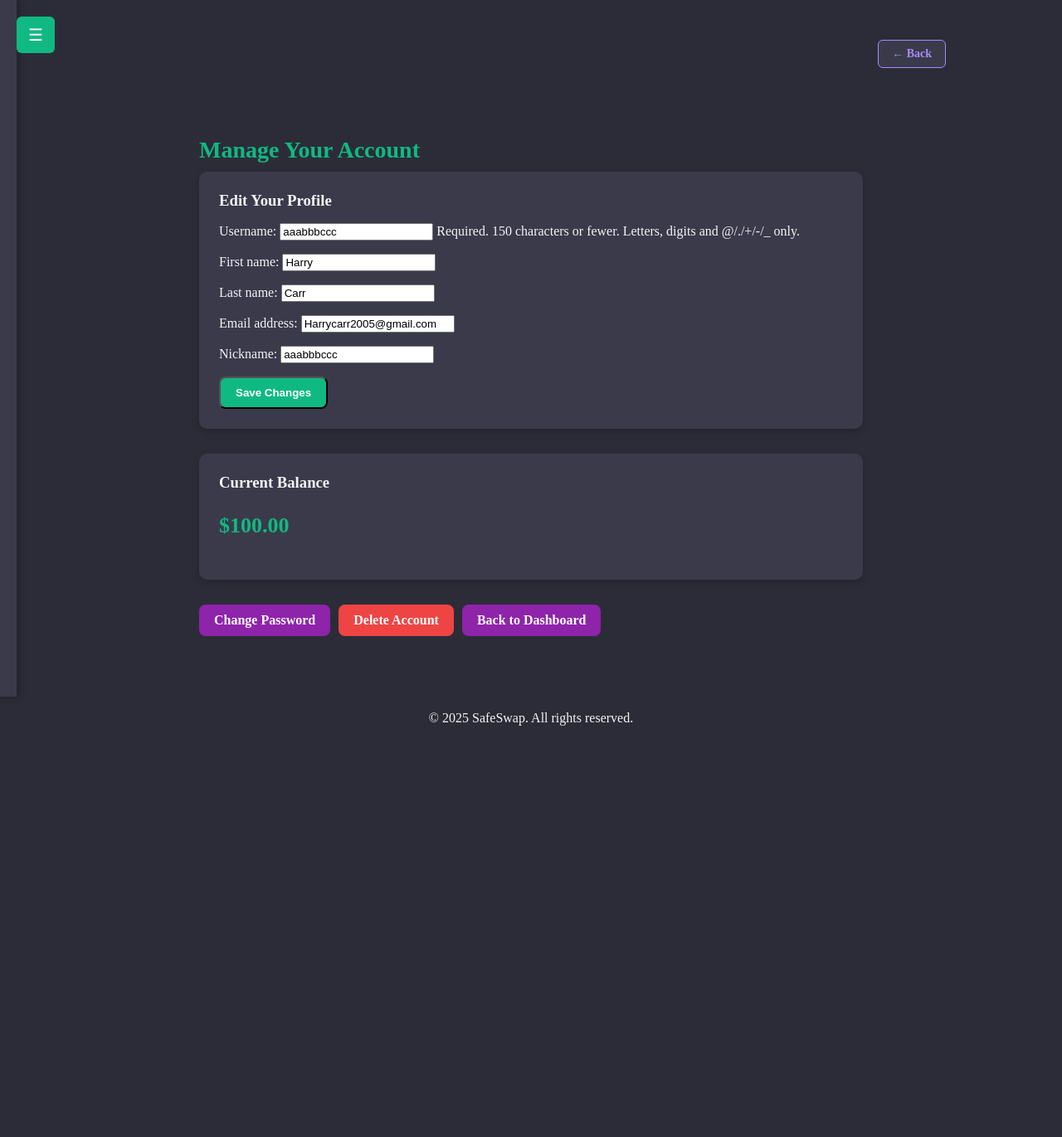
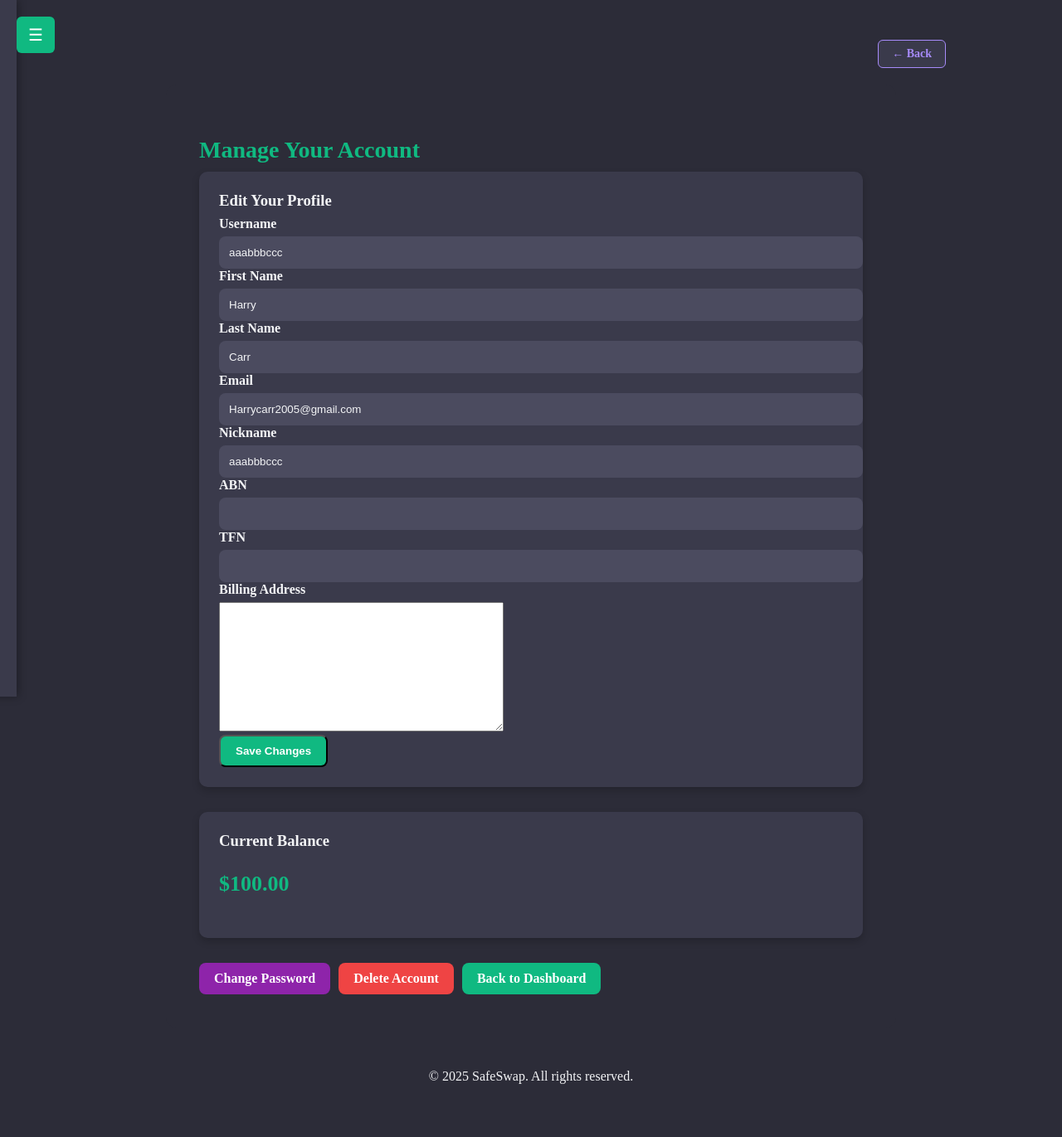
Before and after one commit to aaabbbccc11283/ssa_project, a Django app: page /users/portal/ in a window 1280 px wide. Shown: the whole page at 83% size. Before the commit the page ends 875 px from the top, so only its background shows below. Run offline with Django 5.2, Linux system fonts and the light colour scheme; a user stored in the database is signed in; data comes from the database, SQL or seed files in the repository; both versions use the stored data as it was after the commit.

Commit message:
added some small stuff html/css changes delete button 2 way confirm

```diff
--- a/chipin/templates/chipin/home.html
+++ b/chipin/templates/chipin/home.html
@@ -31,8 +31,12 @@
                 {% for group in user.group_memberships.all %}
                     <li>
                         <a href="{% url 'chipin:group_detail' group.id %}" class="group-name">{{ group.name }}</a>
+
                         {% if group.admin == request.user %}
-                            <a href="{% url 'chipin:delete_group' group.id %}" class="btn btn-danger" onclick="return confirm('Are you sure you want to delete this group?');">Delete</a>
+                            <form action="{% url 'chipin:delete_group' group.id %}" method="post" style="display:inline;" onsubmit="return confirm('Are you sure you want to delete this group?');">
+                                {% csrf_token %}
+                                <button type="submit" class="btn btn-danger">Delete</button>
+                            </form>
                         {% else %}
                             <a href="{% url 'chipin:leave_group' group.id %}" class="btn btn-warning" onclick="return confirm('Are you sure you want to leave this group?');">Leave</a>
                         {% endif %}
--- a/users/forms.py
+++ b/users/forms.py
@@ -48,6 +48,10 @@ class TopUpForm(forms.ModelForm):
 
 class UserUpdateForm(forms.ModelForm):
     nickname = forms.CharField(max_length=30, required=True)
+    abn = forms.CharField(max_length=20, required=False)
+    tfn = forms.CharField(max_length=20, required=False)
+    billing_address = forms.CharField(widget=forms.Textarea, required=False)
+
 
     class Meta:
         model = User
--- a/users/models.py
+++ b/users/models.py
@@ -31,6 +31,10 @@ class Profile(models.Model):
     nickname = models.CharField(max_length=30, unique=True)
     max_spend = models.DecimalField(max_digits=10, decimal_places=2, default=100.00)
     balance = models.DecimalField(max_digits=10, decimal_places=2, default=100.00)
+    abn = models.CharField(max_length=20, blank=True, null=True)
+    tfn = models.CharField(max_length=20, blank=True, null=True)
+    billing_address = models.TextField(blank=True, null=True)
+
 
     def clean(self):
         validate_unique_nickname(self.nickname, instance=self)
--- a/users/templates/users/user_portal.html
+++ b/users/templates/users/user_portal.html
@@ -7,10 +7,51 @@
 
     <div class="balance-card">
         <h3>Edit Your Profile</h3>
+
         <form method="post" class="styled-form">
             {% csrf_token %}
-            {{ form.as_p }}
-            <button type="submit" class="btn primary-btn mt-2">Save Changes</button>
+
+            <div class="form-group">
+                <label for="id_username">Username</label>
+                {{ form.username }}
+            </div>
+
+            <div class="form-group">
+                <label for="id_first_name">First Name</label>
+                {{ form.first_name }}
+            </div>
+
+            <div class="form-group">
+                <label for="id_last_name">Last Name</label>
+                {{ form.last_name }}
+            </div>
+
+            <div class="form-group">
+                <label for="id_email">Email</label>
+                {{ form.email }}
+            </div>
+
+            <div class="form-group">
+                <label for="id_nickname">Nickname</label>
+                {{ form.nickname }}
+            </div>
+
+            <div class="form-group">
+                <label for="id_abn">ABN</label>
+                {{ form.abn }}
+            </div>
+
+            <div class="form-group">
+                <label for="id_tfn">TFN</label>
+                {{ form.tfn }}
+            </div>
+
+            <div class="form-group">
+                <label for="id_billing_address">Billing Address</label>
+                {{ form.billing_address }}
+            </div>
+
+            <button type="submit" class="btn primary-btn mt-4">Save Changes</button>
         </form>
     </div>
 
@@ -20,9 +61,9 @@
     </div>
 
     <div class="button-group mt-4">
-        <a href="{% url 'users:change_password' %}" class="btn secondary-btn mt-4">Change Password</a>
+        <a href="{% url 'users:change_password' %}" class="btn secondary-btn">Change Password</a>
         <a href="{% url 'users:delete' %}" class="btn danger-btn">Delete Account</a>
-        <a href="{% url 'chipin:home' %}" class="btn secondary-btn">Back to Dashboard</a>
+        <a href="{% url 'chipin:home' %}" class="btn">Back to Dashboard</a>
     </div>
 </div>
 {% endblock %}
--- a/users/views.py
+++ b/users/views.py
@@ -122,7 +122,7 @@ def user_portal(request):
         if form.is_valid():
             changes = []
 
-            # Check User fields
+            # Track and apply changes to User model fields
             for field in ['username', 'first_name', 'last_name', 'email']:
                 old = getattr(user, field)
                 new = form.cleaned_data.get(field)
@@ -130,16 +130,23 @@ def user_portal(request):
                     changes.append((field, old, new))
                     setattr(user, field, new)
 
-            # Check Profile field
+            # Track nickname changes from Profile
             old_nickname = profile.nickname
             new_nickname = form.cleaned_data.get('nickname')
             if old_nickname != new_nickname:
                 changes.append(('nickname', old_nickname, new_nickname))
                 profile.nickname = new_nickname
 
+            # ✅ Save optional fields (not tracked in change log)
+            profile.abn = form.cleaned_data.get('abn', '')
+            profile.tfn = form.cleaned_data.get('tfn', '')
+            profile.billing_address = form.cleaned_data.get('billing_address', '')
+
+            # Save updates
             user.save()
             profile.save()
 
+            # Log changes
             for field, old, new in changes:
                 UserChangeLog.objects.create(
                     user=user,
@@ -157,6 +164,7 @@ def user_portal(request):
         'form': form,
         'balance': profile.balance
     })
+
 
 
 @login_required
```
Also changed, not shown: db.sqlite3, users/migrations/0005_profile_abn_profile_billing_address_profile_tfn.py (added).
